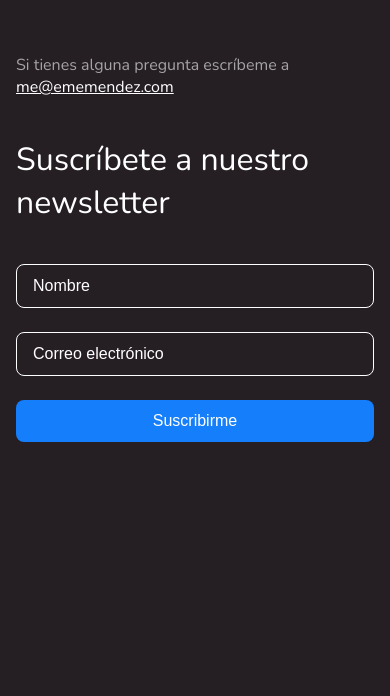
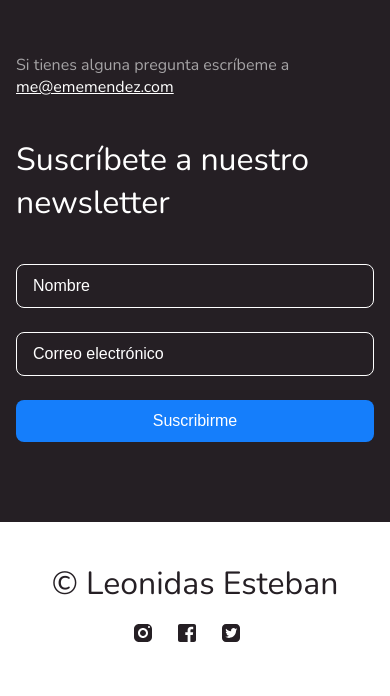
Before and after one commit to EmeMendez/html-css-esencial, a plain HTML site: page index.html in a window 390 px wide. Shown: the part 5823-6519 px from the top of the page. Before the commit the page ends 6345 px from the top, so only its background shows below. Drawn offline with nearby package versions, Linux system fonts and the light colour scheme.

```diff
--- a/css/styles-logical.css
+++ b/css/styles-logical.css
@@ -266,6 +266,29 @@ blockquote p {
     color: var(--white30);
 }
 
+footer{
+    background-color: var(--white30);
+    color: var(--dark);
+    block-size: 174px;
+}
+.footer-container{
+    text-align: center;
+    display: flow-root;
+    top: 50%;
+    left: 50%;
+}
+.footer-container h2{
+    margin-block-end:16px;
+}
+
+.footer-container a{
+    margin-inline-end: 16px;
+}
+.footer-container path{
+    fill: var(--dark);
+    inline-size: 24px;
+}
+
 @media screen and (min-width: 1366px){
     .hero{
         block-size: 350px;
--- a/index.html
+++ b/index.html
@@ -11,7 +11,7 @@
     <link rel="preconnect" href="https://fonts.googleapis.com">
     <link rel="preconnect" href="https://fonts.gstatic.com" crossorigin>
     <link href="https://fonts.googleapis.com/css2?family=Nunito:ital,wght@0,400;0,600;0,700;1,400;1,700&family=Roboto:ital,wght@0,400;0,700;1,400;1,700&display=swap" rel="stylesheet">
-    <title>El blog de Eme</title>
+    <title>El blog de Leonidas Esteban</title>
   </head>
   <body>
     <div class="hero"></div>
@@ -227,7 +227,7 @@
                   class="video"
                     width="560"
                     height="315"
-                    src="https://www.youtube.com/embed/HQeiXN4TMVc"
+                    src="https://www.youtube.com/embed/5f5Ig_U2Bpk"
                     title="YouTube video player"
                     frameborder="0"
                     allow="accelerometer; autoplay; clipboard-write; encrypted-media; gyroscope; picture-in-picture; web-share"
@@ -279,6 +279,28 @@
           </section>
         </div>
       </div>
+      <footer>
+        <div class="footer-container">
+          <h2>&copy; Leonidas Esteban</h2>
+          <a href="https://www.instagram.com/leonidasesteban/">
+            <svg width="24" height="24" viewBox="0 0 24 24" fill="none" xmlns="http://www.w3.org/2000/svg">
+              <g id="instagram">
+                <path id="Union" fill-rule="evenodd" clip-rule="evenodd" d="M3 8C3 5.239 5.239 3 8 3H16C18.761 3 21 5.239 21 8V16C21 18.761 18.761 21 16 21H8C5.239 21 3 18.761 3 16V8ZM19 6C19 5.448 18.552 5 18 5C17.448 5 17 5.448 17 6C17 6.552 17.448 7 18 7C18.552 7 19 6.552 19 6ZM17 12C17 9.239 14.761 7 12 7C9.239 7 7 9.239 7 12C7 14.761 9.239 17 12 17C14.761 17 17 14.761 17 12ZM9.87868 9.87868C10.4413 9.31607 11.2044 9 12 9C12.7956 9 13.5587 9.31607 14.1213 9.87868C14.6839 10.4413 15 11.2044 15 12C15 12.7956 14.6839 13.5587 14.1213 14.1213C13.5587 14.6839 12.7956 15 12 15C11.2044 15 10.4413 14.6839 9.87868 14.1213C9.31607 13.5587 9 12.7956 9 12C9 11.2044 9.31607 10.4413 9.87868 9.87868Z"/>
+              </g>
+            </svg>
+          </a>
+          <a href="https://www.facebook.com/LeonidasEsteban/?locale=es_LA">
+            <svg width="24" height="24" viewBox="0 0 24 24" fill="none" xmlns="http://www.w3.org/2000/svg">
+              <path fill-rule="evenodd" clip-rule="evenodd" d="M3 5C3 3.895 3.895 3 5 3H19C20.105 3 21 3.895 21 5V19C21 20.105 20.105 21 19 21H15.414V14.035H17.779L18.13 11.31H15.43V9.575C15.43 8.787 15.65 8.253 16.78 8.253H18.208V5.823C17.513 5.752 16.815 5.716 16.116 5.718C14.042 5.718 12.621 6.985 12.621 9.309V11.314H10.278V14.039H12.621V21H5C3.895 21 3 20.105 3 19V5Z"/>
+            </svg>
+          </a>
+          <a href="https://twitter.com/leonidasesteban?lang=es">
+            <svg width="24" height="24" viewBox="0 0 24 24" fill="none" xmlns="http://www.w3.org/2000/svg">
+              <path fill-rule="evenodd" clip-rule="evenodd" d="M3 7C3 4.791 4.791 3 7 3H17C19.209 3 21 4.791 21 7V17C21 19.209 19.209 21 17 21H7C4.791 21 3 19.209 3 17V7ZM10.021 16.886C14.564 16.886 17.05 13.114 17.05 9.857V9.514C17.479 9.171 17.907 8.743 18.252 8.227C17.738 8.485 17.309 8.57 16.795 8.656C17.309 8.314 17.738 7.885 17.909 7.285C17.48 7.542 16.966 7.799 16.366 7.885C15.937 7.371 15.252 7.114 14.566 7.114C13.194 7.114 12.08 8.229 12.08 9.6C12.08 9.74154 12.1061 9.8573 12.1295 9.96131C12.1486 10.0462 12.166 10.1232 12.166 10.2C10.109 10.115 8.309 9.086 7.109 7.629C6.852 7.972 6.766 8.4 6.766 8.829C6.766 9.686 7.194 10.372 7.88 10.972C7.452 10.886 7.109 10.8 6.766 10.629C6.766 11.829 7.623 12.772 8.737 13.029C8.48 13.115 8.308 13.115 8.05101 13.115H8.051C8.01532 13.115 7.96483 13.1002 7.90575 13.0829C7.82244 13.0584 7.72205 13.029 7.622 13.029C7.965 13.972 8.822 14.743 9.936 14.743C9.079 15.343 7.964 15.772 6.85 15.772H6.25C7.364 16.457 8.65 16.886 10.021 16.886Z"/>
+            </svg>
+          </a>
+        </div>
+      </footer>
     </main>
   </body>
 </html>
```
Also changed, not shown: images/footer/facebook.png (added), images/footer/instagram.png (added), images/footer/twitter.png (added).
